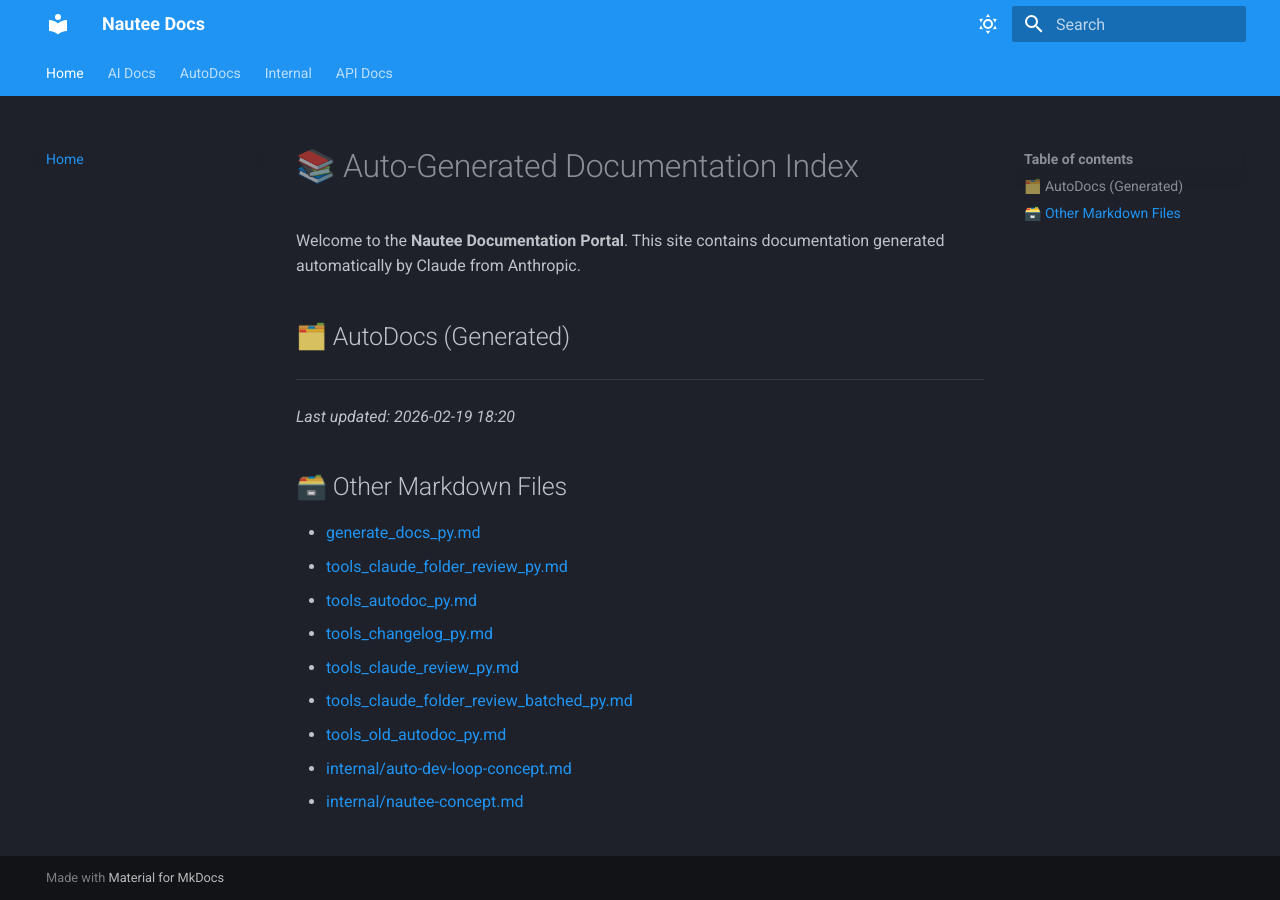
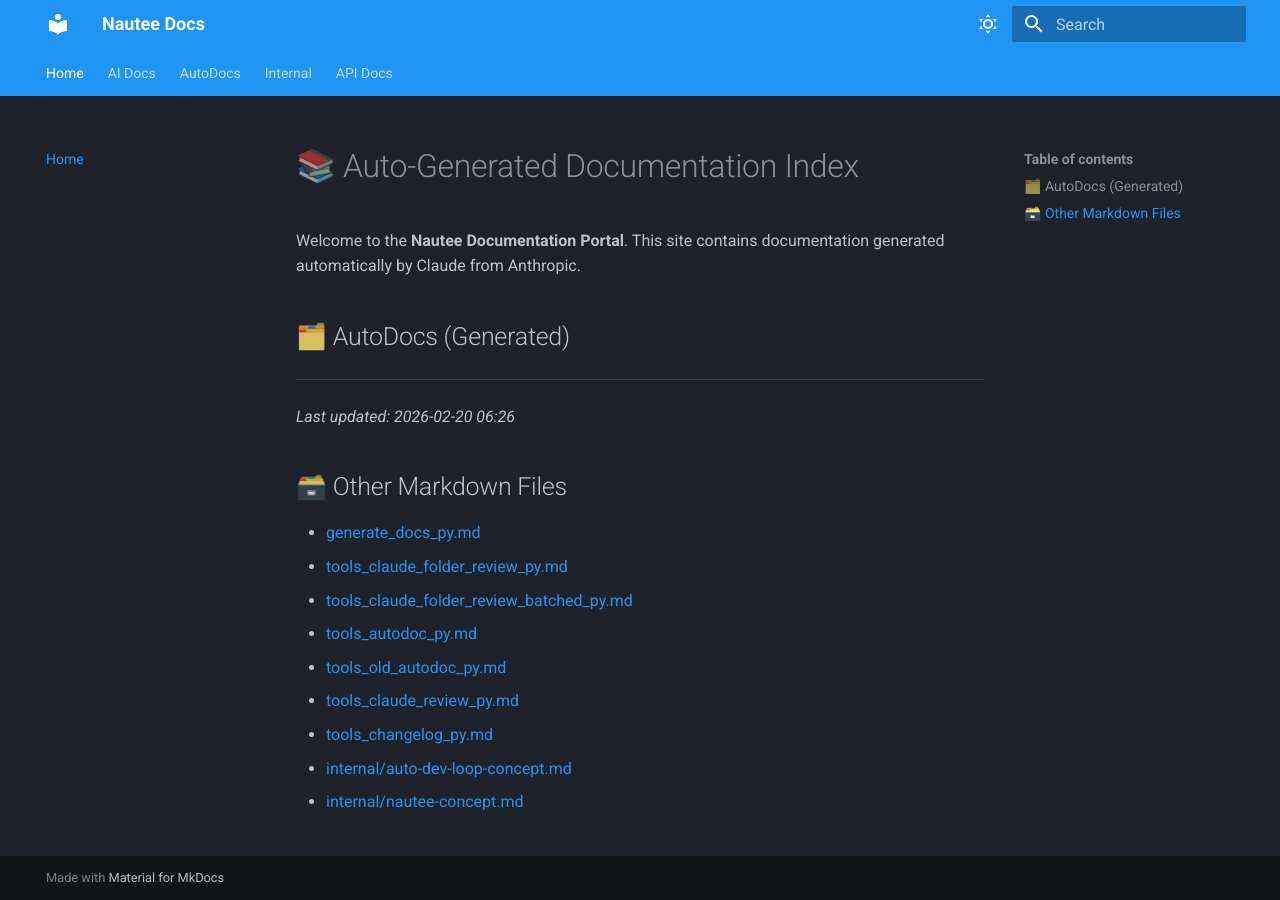
Before and after one commit to 48Nauts-Operator/nautee, an MkDocs documentation site: the page built from docs/index.md, in a window 1280 px wide. Built offline with MkDocs 1.6.1 and Material for MkDocs 9.7.7, drawn with Linux system fonts in a browser that asks for light colours.

```diff
--- a/docs/index.md
+++ b/docs/index.md
@@ -7,16 +7,16 @@ Welcome to the **Nautee Documentation Portal**. This site contains documentation
 
 ---
 
-_Last updated: 2026-02-19 18:20_
+_Last updated: 2026-02-20 06:26_
 
 ## 🗃️ Other Markdown Files
 
 - [generate_docs_py.md](generate_docs_py.md)
 - [tools_claude_folder_review_py.md](tools_claude_folder_review_py.md)
+- [tools_claude_folder_review_batched_py.md](tools_claude_folder_review_batched_py.md)
 - [tools_autodoc_py.md](tools_autodoc_py.md)
+- [tools_old_autodoc_py.md](tools_old_autodoc_py.md)
+- [tools_claude_review_py.md](tools_claude_review_py.md)
 - [tools_changelog_py.md](tools_changelog_py.md)
-- [tools_claude_review_py.md](tools_claude_review_py.md)
-- [tools_claude_folder_review_batched_py.md](tools_claude_folder_review_batched_py.md)
-- [tools_old_autodoc_py.md](tools_old_autodoc_py.md)
 - [internal/auto-dev-loop-concept.md](internal/auto-dev-loop-concept.md)
 - [internal/nautee-concept.md](internal/nautee-concept.md)
```
